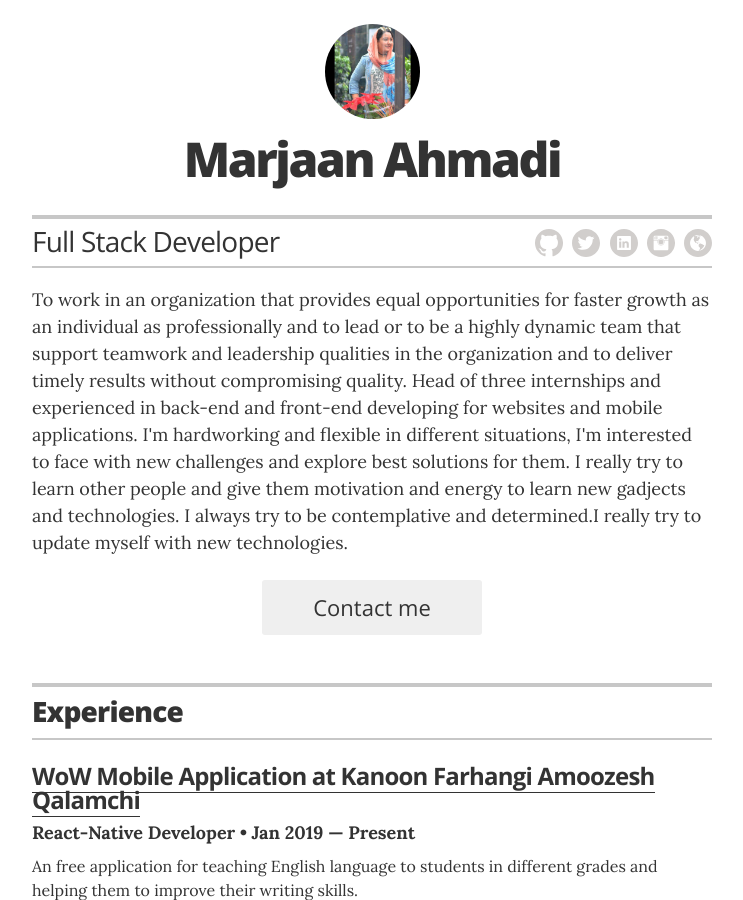
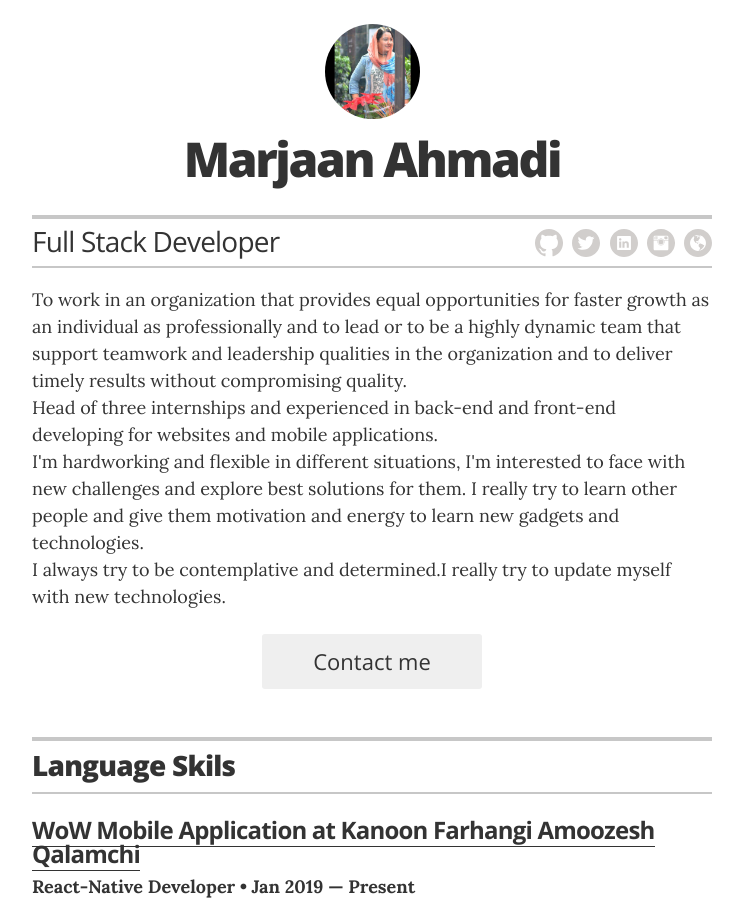
Before and after one commit to MarjaanAhmadi/MarjaanAhmadi.github.io, a Jekyll site: the page built from index.html, in a window 1280 px wide and 900 px high. Shown: the whole window, without its empty margins (268-1011 px from the left). Built offline with Jekyll 4.4.1, drawn with Linux system fonts in a browser that asks for light colours; some of the changed text lies outside the part shown.

Commit message:
language skills

```diff
--- a/_config.yml
+++ b/_config.yml
@@ -17,11 +17,12 @@
 resume_contact_address:         "Tehran, Iran"
 resume_header_contact_info: "Tehran, Iran | +989120363527 | marjanahmadi.1994@yahoo.com"
 resume_header_intro: "<p>To work in an organization that provides equal opportunities for faster growth as an individual as professionally and to lead or to be a highly dynamic team that support teamwork and leadership qualities in the organization and to deliver timely results without compromising quality.
+<br />
 Head of three internships and experienced in back-end and front-end developing for websites and mobile applications.
-I'm hardworking and flexible in different situations, I'm interested to face with new challenges and explore best solutions for them. I really try to learn other people and give them motivation and energy to learn new gadjects and technologies.
-I always try to be contemplative and determined.I really try to update myself with new technologies.
-
-</p>"
+<br />
+I'm hardworking and flexible in different situations, I'm interested to face with new challenges and explore best solutions for them. I really try to learn other people and give them motivation and energy to learn new gadgets and technologies.
+<br />
+I always try to be contemplative and determined.I really try to update myself with new technologies.</p>"
 
 # use "yes" to display the email contact button,
 # "no" to display an "I'm not looking for work" message,
--- a/_layouts/resume.html
+++ b/_layouts/resume.html
@@ -50,7 +50,7 @@
       <!-- begin Projects -->
       <section class="content-section">
         <header class="section-header">
-          <h2>Experience</h2>
+          <h2>Language Skils</h2>
         </header>
 
         {% for project in site.data.projects %}
@@ -68,6 +68,23 @@
       <!-- end Projects -->
       {% endif %}
 
+      {% if site.resume_section_skills %}
+      <!-- begin Skills -->
+      <section class="content-section">
+
+        <header class="section-header">
+          <h2>Skills</h2>
+        </header>
+        {% for skill in site.data.skills %}
+        <div class="resume-item">
+          <h4 class="resume-item-details">{{ skill.skill }}</h4>
+          <p class="resume-item-copy">{{ skill.description }}</p>
+        </div>
+        {% endfor %}
+
+      </section>
+      <!-- end Skills -->
+      {% endif %}
 
       {% if site.resume_section_education %}
       <!-- begin Education -->
@@ -100,23 +117,7 @@
 
 
 
-      {% if site.resume_section_skills %}
-      <!-- begin Skills -->
-      <section class="content-section">
 
-        <header class="section-header">
-          <h2>Skills</h2>
-        </header>
-        {% for skill in site.data.skills %}
-        <div class="resume-item">
-          <h4 class="resume-item-details">{{ skill.skill }}</h4>
-          <p class="resume-item-copy">{{ skill.description }}</p>
-        </div>
-        {% endfor %}
-
-      </section>
-      <!-- end Skills -->
-      {% endif %}
 
 
     </div>
```
Also changed, not shown: _data/experience.yml (+4 -9 lines).
